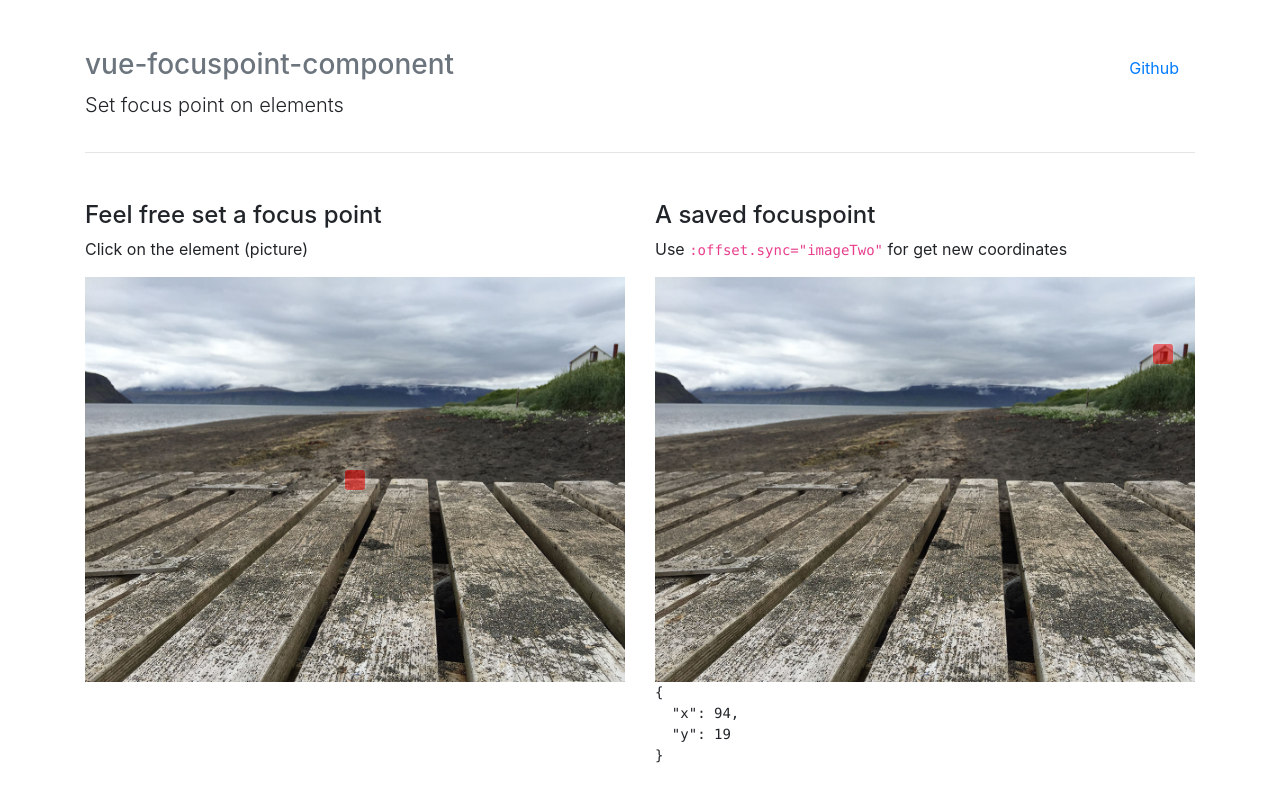
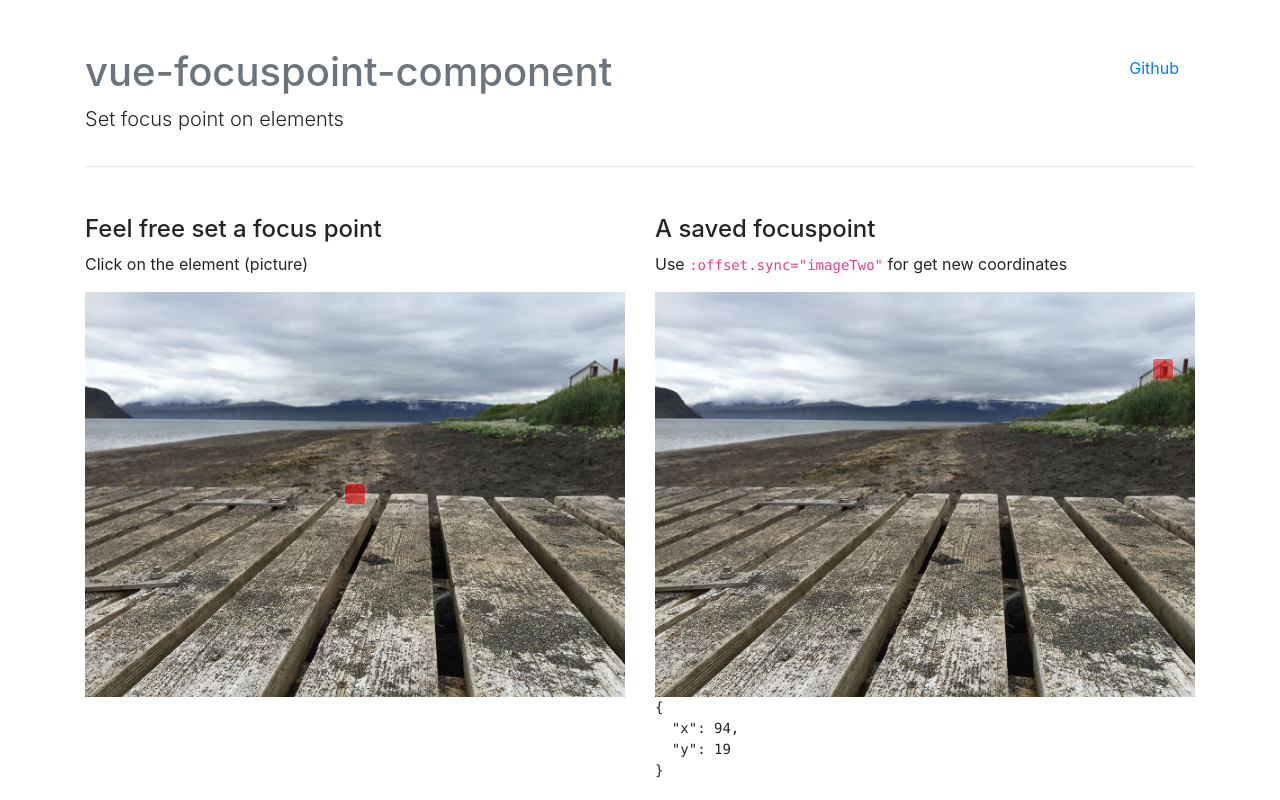
Before and after one commit to EvodiaAut/vue-focuspoint-component, a Vue app: page / in a window 1280 px wide. Shown: the top 800 px of the page. Built offline with nearby package versions, Linux system fonts and the light colour scheme.

Commit message:
title h3 to h1

```diff
--- a/src/App.vue
+++ b/src/App.vue
@@ -7,7 +7,7 @@
             <a class="nav-link" href="https://github.com/EvodiaAut/vue-focuspoint-component" target="_blank">Github</a>
           </li>
         </ul>
-        <h3 class="text-muted">vue-focuspoint-component</h3>
+        <h1 class="text-muted">vue-focuspoint-component</h1>
         <p class="lead">Set focus point on elements</p>
       </header>
       <hr>
```
